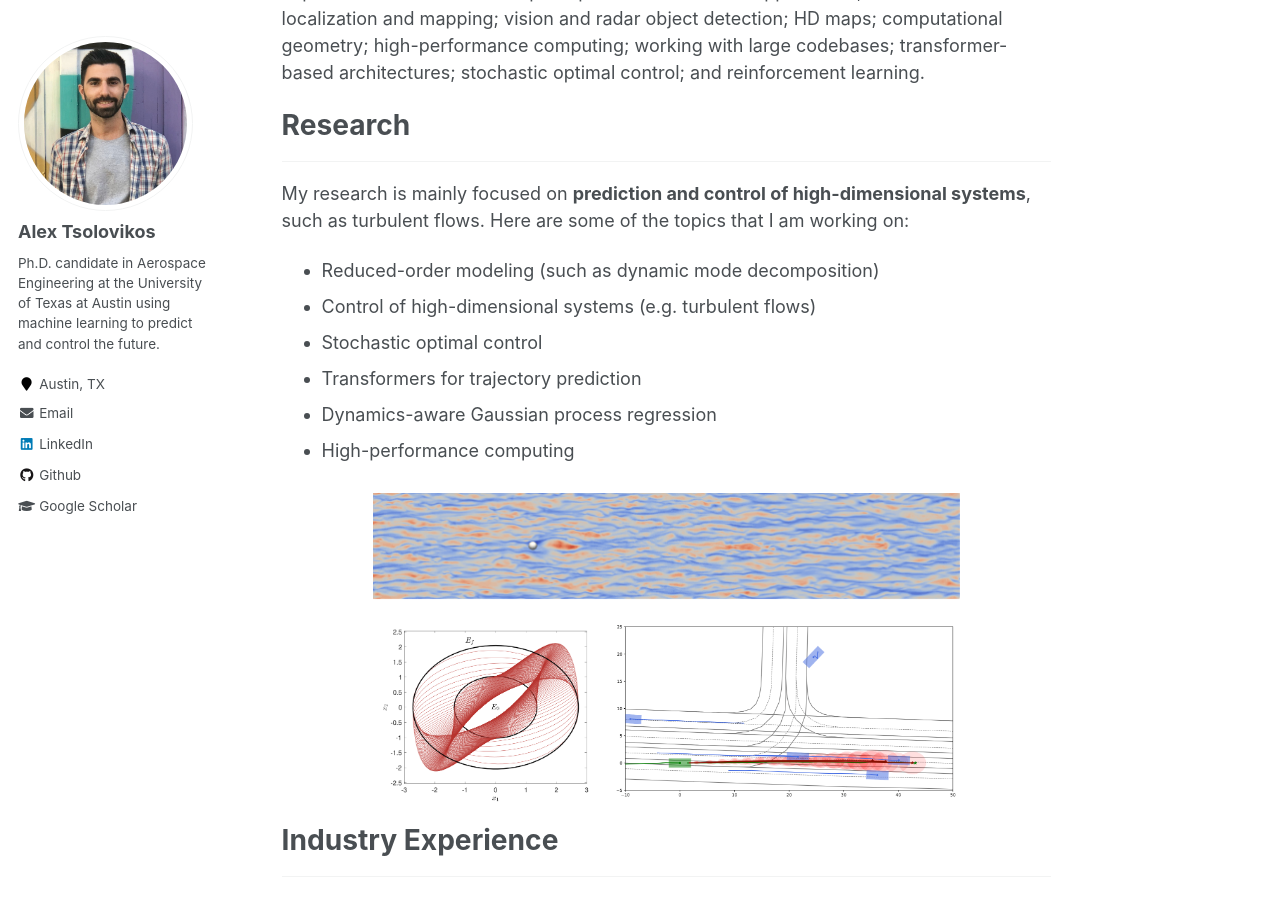
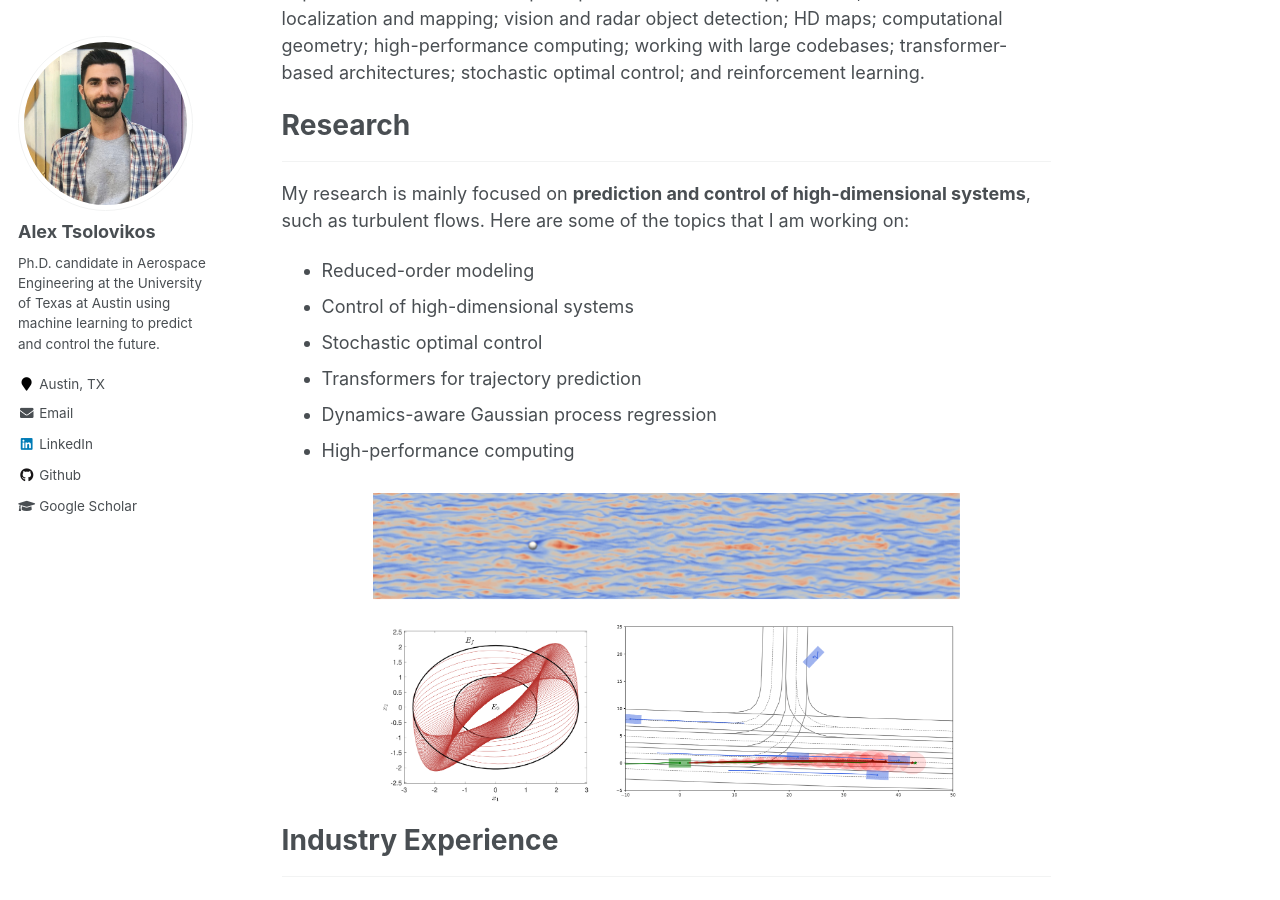
Before and after one commit to alextsolovikos/alextsolovikos.github.io, a Jekyll site: the page built from _pages/about.md, in a window 1280 px wide and 900 px high, scrolled down 368 px. Built offline with Jekyll 4.4.1, drawn with Linux system fonts in a browser that asks for light colours.

Commit message:
Update about.md

```diff
--- a/_pages/about.md
+++ b/_pages/about.md
@@ -31,8 +31,8 @@ Experienced in: environment perception for automotive applications; simultaneous
 
 My research is mainly focused on **prediction and control of high-dimensional systems**, such as turbulent flows. Here are some of the topics that I am working on:
 
-- Reduced-order modeling (such as dynamic mode decomposition)
-- Control of high-dimensional systems (e.g. turbulent flows)
+- Reduced-order modeling
+- Control of high-dimensional systems
 - Stochastic optimal control
 - Transformers for trajectory prediction
 - Dynamics-aware Gaussian process regression
```
